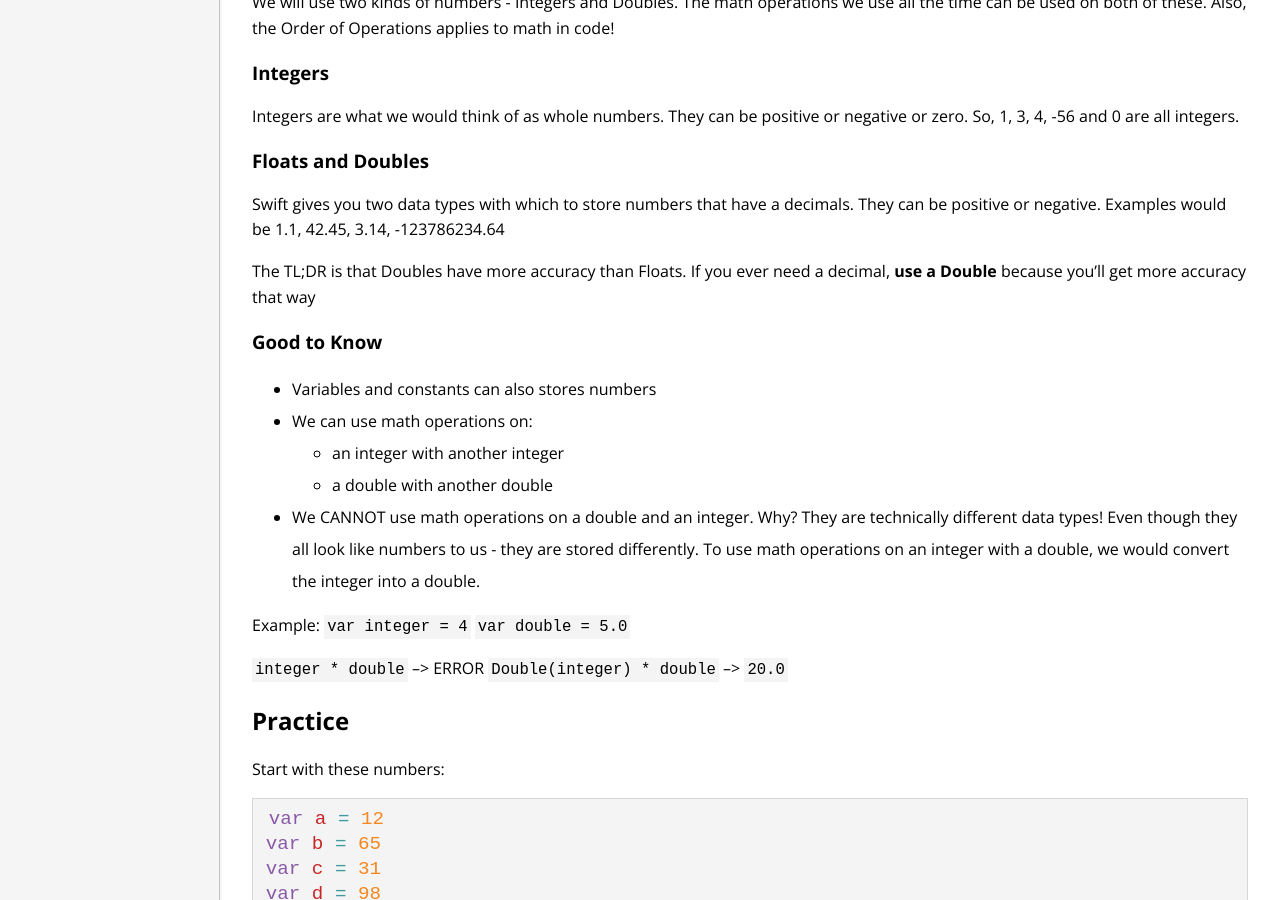
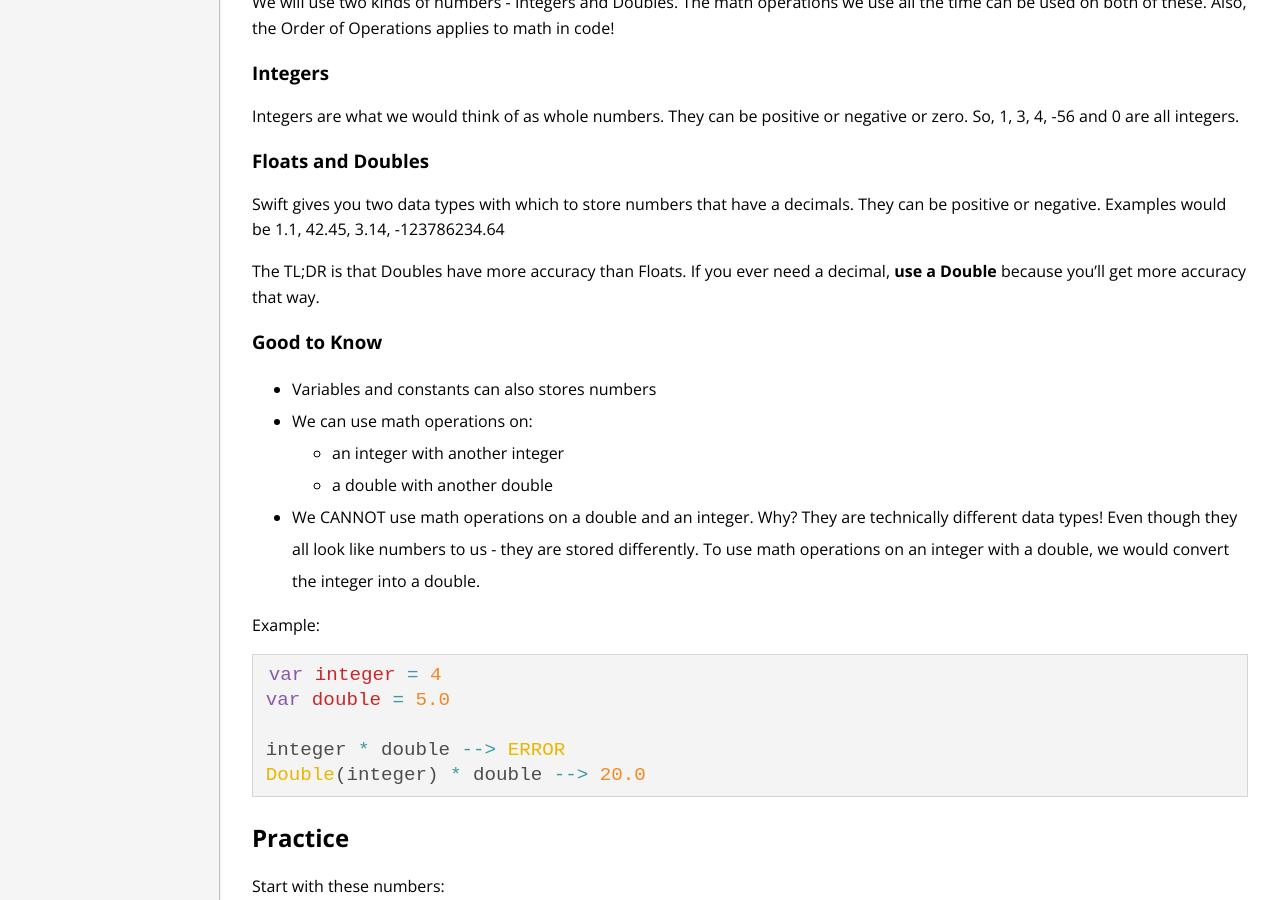
Before and after one commit to ameseee/kwk-curriculum-site, a Jekyll site: the page built from swift-ios/lessons/data-types/index.md, in a window 1280 px wide and 900 px high, scrolled down 2946 px. Built offline with Jekyll 4.4.1, drawn with Linux system fonts in a browser that asks for light colours; nearby versions of some CDN libraries; our own code applies the rules of GitHub Pages for plain Markdown files.

Commit message:
Make formatting adjustments

````diff
--- a/swift-ios/lessons/data-types/index.md
+++ b/swift-ios/lessons/data-types/index.md
@@ -116,7 +116,7 @@ Integers are what we would think of as whole numbers. They can be positive or ne
 
 Swift gives you two data types with which to store numbers that have a decimals. They can be positive or negative. Examples would be 1.1, 42.45, 3.14, -123786234.64
 
-The TL;DR is that Doubles have more accuracy than Floats. If you ever need a decimal, **use a Double** because you'll get more accuracy that way
+The TL;DR is that Doubles have more accuracy than Floats. If you ever need a decimal, **use a Double** because you'll get more accuracy that way.
 
 ### Good to Know
 
@@ -127,11 +127,14 @@ The TL;DR is that Doubles have more accuracy than Floats. If you ever need a dec
 * We CANNOT use math operations on a double and an integer. Why? They are technically different data types! Even though they all look like numbers to us - they are stored differently. To use math operations on an integer with a double, we would convert the integer into a double.
 
 Example:
-`var integer = 4`
-`var double = 5.0`
 
-`integer * double` --> ERROR
-`Double(integer) * double` --> `20.0`
+```swift
+var integer = 4
+var double = 5.0
+
+integer * double --> ERROR
+Double(integer) * double --> 20.0
+```
 
 ## Practice
 
@@ -159,7 +162,7 @@ Using your notes and what you learned in this class, write your definition for t
 * Constant
 * Keyword
 
-# Data Types - Practice
+## Data Types - Practice
 
 ### Part 1: Variable or Constant?
 
````
